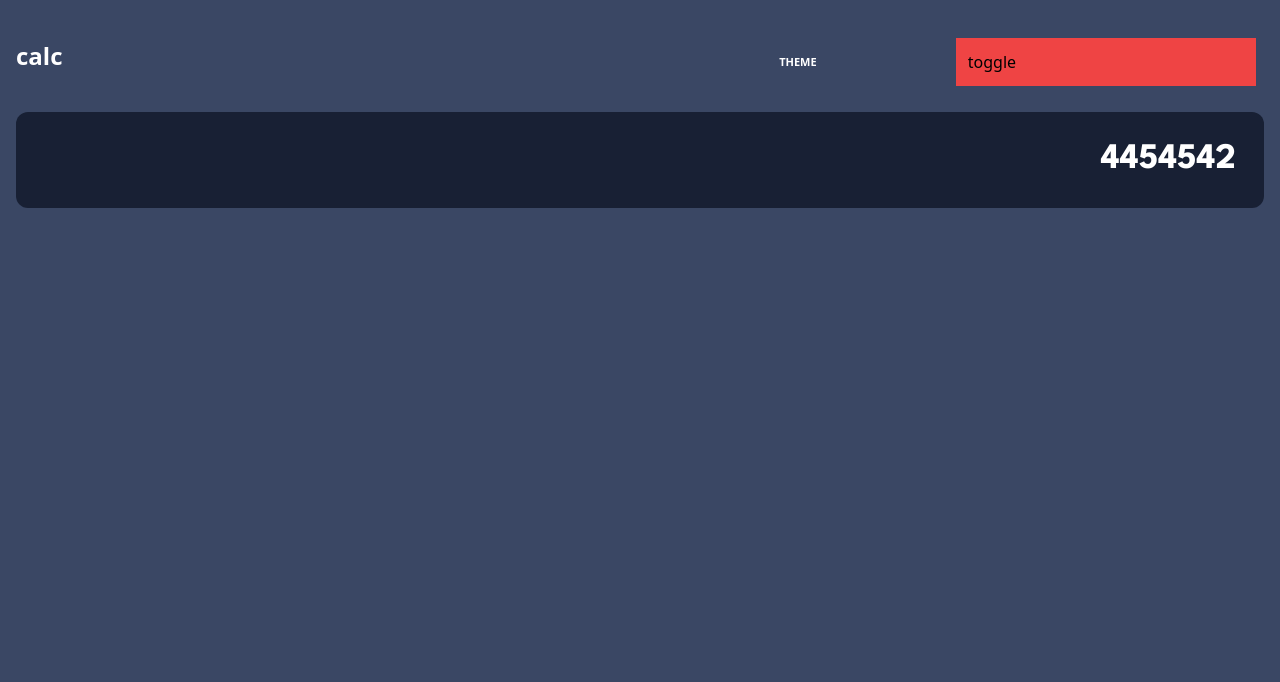
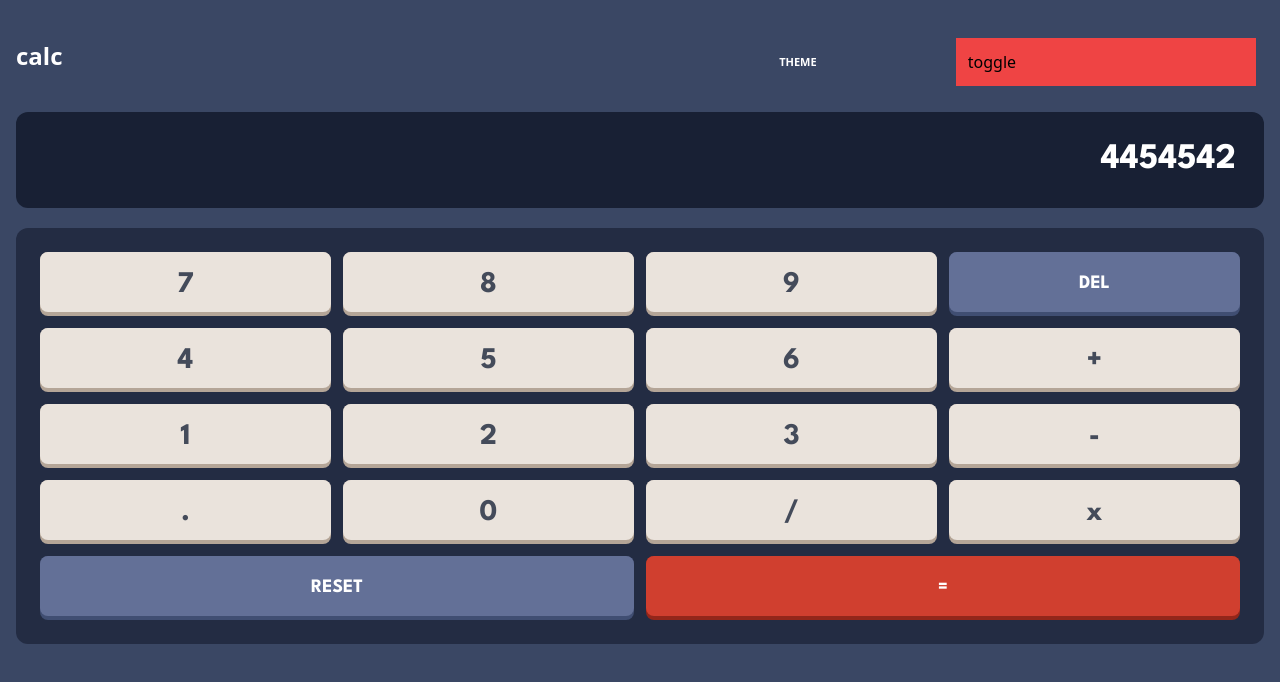
Before and after one commit to saeidniyabati2/frontendmentor-calculator, a Next.js app: page / in a window 1280 px wide. Shown: the top 682 px of the page. Built offline with nearby package versions, Linux system fonts and the light colour scheme.

Commit message:
adding some codes

```diff
--- a/src/components/Buttons/SmallKey.jsx
+++ b/src/components/Buttons/SmallKey.jsx
@@ -0,0 +1,44 @@
+import { useEffect, useState } from "react";
+
+const SmallKey = (props) => {
+  console.log(props.className);
+
+  const [textColor, setTextColor] = useState("text-color10");
+  const [fontSize, setFontSize] = useState("text-3xl");
+  //   const [margin, setMargin] = useState("mt-2");
+
+  const handleBigKeys = () => {
+    if (props.name === "RESET") {
+      setTextColor("text-white");
+      setFontSize("text-[19px]");
+    }
+    if (props.name === "=") {
+      setTextColor("text-white");
+      setFontSize("text-[19px]");
+    }
+    if (props.name === "DEL") {
+      setTextColor("text-white");
+      setFontSize("text-[19px]");
+      //   setMargin("mt-3");
+    }
+  };
+
+  useEffect(() => {
+    handleBigKeys();
+  }, []);
+  return (
+    <div className={`rounded-lg ${props.className} duration-150 group`}>
+      <div
+        class={`h-[60px] duration-150 ${props.color} rounded-lg  group-hover:bg-white flex justify-center relative `}
+      >
+        <p
+          className={`${props.textColor} ${fontSize} font-custom absolute top-1/2 -translate-y-[43%] `}
+        >
+          {props.name}
+        </p>
+      </div>
+    </div>
+  );
+};
+
+export default SmallKey;
--- a/src/components/KeyPad.jsx
+++ b/src/components/KeyPad.jsx
@@ -1,7 +1,118 @@
+import SmallKey from "./Buttons/SmallKey";
 
-const KeyPad = ()=>{
+const KeyPad = () => {
+  return (
+    <div className="grid grid-cols-4 p-6 bg-color2 h-[26rem] mt-5 rounded-xl gap-3 ">
+      <SmallKey
+        className="bg-color9"
+        color="bg-color8"
+        textColor="text-color10"
+        name="7"
+      />
+      <SmallKey
+        className="bg-color9"
+        color="bg-color8"
+        textColor="text-color10"
+        name="8"
+      />
+      <SmallKey
+        className="bg-color9"
+        color="bg-color8"
+        textColor="text-color10"
+        name="9"
+      />
+      <SmallKey
+        className="bg-color5"
+        color="bg-color4"
+        name="DEL"
+        textColor="text-white"
+      />
+      <SmallKey
+        className="bg-color9"
+        color="bg-color8"
+        textColor="text-color10"
+        name="4"
+      />
+      <SmallKey
+        className="bg-color9"
+        color="bg-color8"
+        textColor="text-color10"
+        name="5"
+      />
+      <SmallKey
+        className="bg-color9"
+        color="bg-color8"
+        textColor="text-color10"
+        name="6"
+      />
+      <SmallKey
+        className="bg-color9"
+        color="bg-color8"
+        textColor="text-color10"
+        name="+"
+      />
+      <SmallKey
+        className="bg-color9"
+        color="bg-color8"
+        textColor="text-color10"
+        name="1"
+      />
+      <SmallKey
+        className="bg-color9"
+        color="bg-color8"
+        textColor="text-color10"
+        name="2"
+      />
+      <SmallKey
+        className="bg-color9"
+        color="bg-color8"
+        textColor="text-color10"
+        name="3"
+      />
+      <SmallKey
+        className="bg-color9"
+        color="bg-color8"
+        textColor="text-color10"
+        name="-"
+      />
+      <SmallKey
+        className="bg-color9"
+        color="bg-color8"
+        textColor="text-color10"
+        name="."
+      />
+      <SmallKey
+        className="bg-color9"
+        color="bg-color8"
+        textColor="text-color10"
+        name="0"
+      />
+      <SmallKey
+        className="bg-color9"
+        color="bg-color8"
+        textColor="text-color10"
+        name="/"
+      />
+      <SmallKey
+        className="bg-color9"
+        color="bg-color8"
+        textColor="text-color10"
+        name="x"
+      />
+      <SmallKey
+        className="col-span-2 bg-color5 "
+        color="bg-color4"
+        textColor="text-white"
+        name="RESET"
+      />
+      <SmallKey
+        className="col-span-2 bg-color7 text-white"
+        color="bg-color6"
+        textColor="text-white"
+        name="="
+      />
+    </div>
+  );
+};
 
-    return(
-
-    )
-}
+export default KeyPad;
--- a/src/pages/index.js
+++ b/src/pages/index.js
@@ -3,6 +3,7 @@ import { Fragment } from "react";
 
 import Header from "@/components/Header";
 import Screen from "@/components/Screen";
+import KeyPad from "@/components/KeyPad";
 
 export default function Home() {
   return (
@@ -10,6 +11,7 @@ export default function Home() {
       <div className="sm:w-full min-h-screen p-4 flex flex-col">
         <Header></Header>
         <Screen />
+        <KeyPad />
       </div>
     </Fragment>
   );
```
